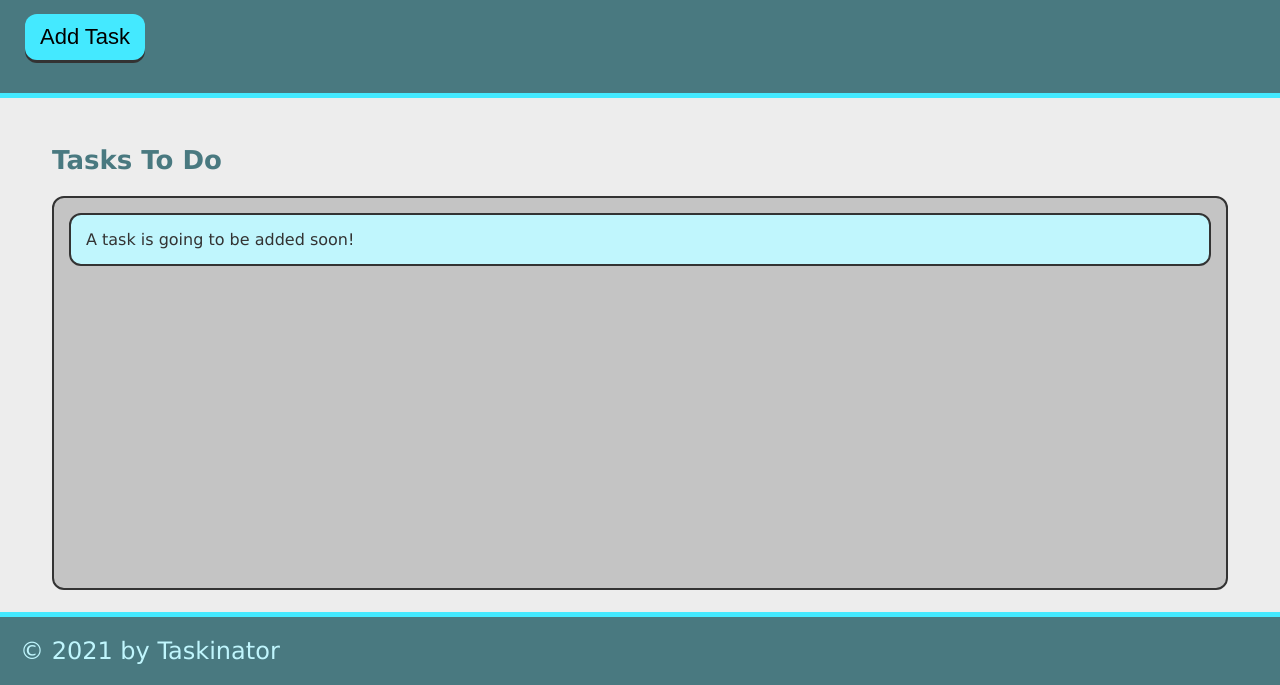
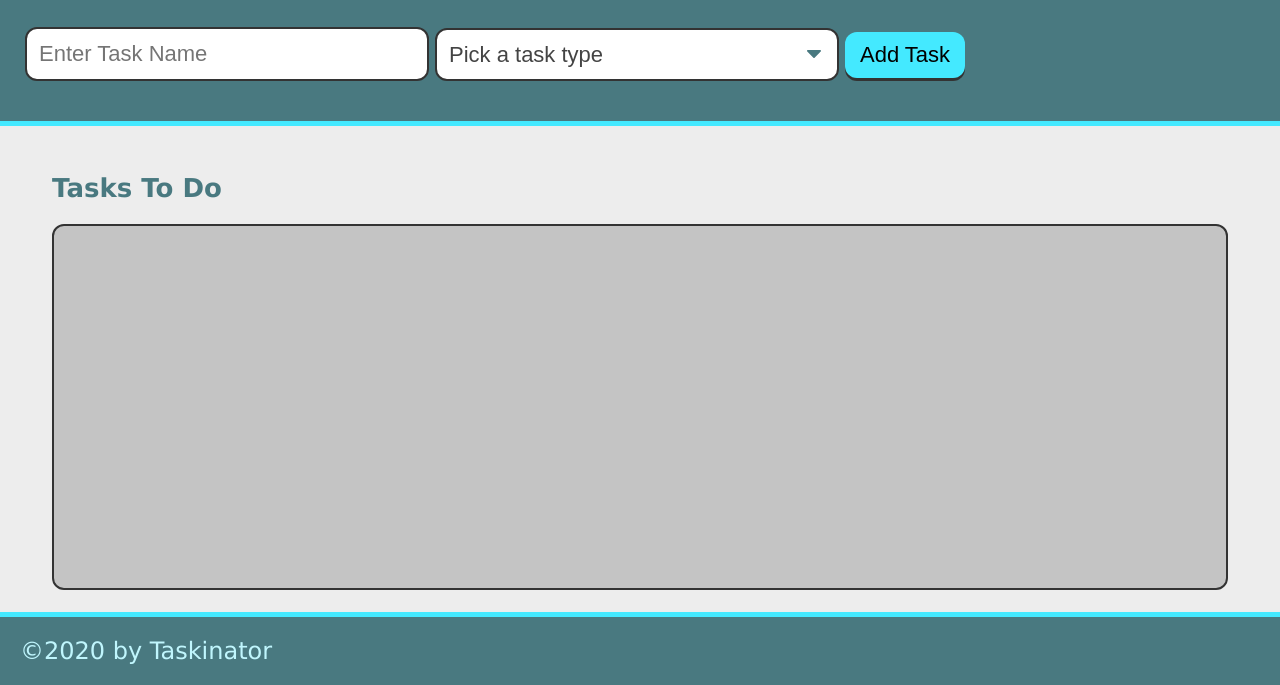
Before and after one commit to ttheis1611/taskinator, a plain HTML site: page index.html in a window 1280 px wide. Shown: the part 115-800 px from the top of the page. Drawn offline with Linux system fonts and the light colour scheme.

Commit message:
add submit form

```diff
--- a/assets/js/script.js
+++ b/assets/js/script.js
@@ -1,11 +1,13 @@
-var buttonEl = document.querySelector("#save-task");
+var formEl = document.querySelector("#task-form");
 var tasksToDoEl = document.querySelector("#tasks-to-do");
 
-var createTaskHandler = function() {
-    var listItemEl = document.createElement("li");
-    listItemEl.className = "task-item";
-    listItemEl.textContent = "This is a new task.";
-    tasksToDoEl.appendChild(listItemEl);
-}
+var createTaskHandler = function(event) {
+  event.preventDefault();
 
-buttonEl.addEventListener("click", createTaskHandler);
+  var listItemEl = document.createElement("li");
+  listItemEl.className = "task-item";
+  listItemEl.textContent = "This is a new task.";
+  tasksToDoEl.appendChild(listItemEl);
+};
+
+formEl.addEventListener("submit", createTaskHandler);
--- a/index.html
+++ b/index.html
@@ -4,30 +4,48 @@
 <head>
     <meta charset="UTF-8">
     <meta name="viewport" content="width=device-width, initial-scale=1.0">
-    <meta http-equiv="X-UA-Compatible" content="IE=edge">
+    <meta http-equiv="X-UA-Compatible" content="ie=edge">
     <title>Taskinator</title>
     <link rel="stylesheet" href="./assets/css/style.css">
 </head>
 
 <body>
+
     <header>
         <h1 class="page-title">Taskinator</h1>
         <p>Click the button below to add a new task!</p>
-        <button class='btn' id="save-task">Add Task</button>
+        <form id="task-form">
+            <div class="form-group">
+                <input type="text" name="task-name" placeholder="Enter Task Name" />
+            </div>
+            <div class="form-group">
+                <select name="task-type" class="select-dropdown">
+                    <option value="" disabled selected>Pick a task type</option>
+                    <option value="Print">Print</option>
+                    <option value="Web">Web</option>
+                    <option value="Mobile">Mobile</option>
+                </select>
+            </div>
+            <div class="form-group">
+                <button class="btn" id="save-task" type="submit">Add Task</button>
+            </div>
+        </form>
     </header>
 
     <main class="page-content">
         <section class="task-list-wrapper">
             <h2 class="list-title">Tasks To Do</h2>
-            <ul class="task-list" id="tasks-to-do">
-                <li class="task-item">A task is going to be added soon!</li>
+            <ul class="task-list" id="tasks-to-do"></ul>
+
             </ul>
         </section>
     </main>
+
     <footer>
-        &copy; 2021 by Taskinator
+        &copy;2020 by Taskinator
     </footer>
-    <script src="./assets/js/\/script.js"></script>
+
+    <script src="./assets/js/script.js"></script>
 </body>
 
 </html>
```
Also changed, not shown: assets/images/select-arrow.svg (added).
